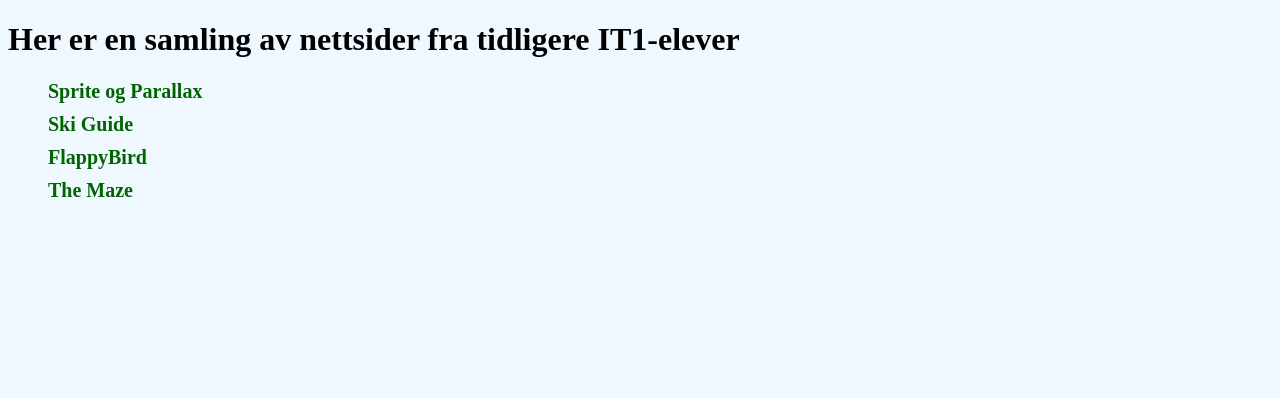
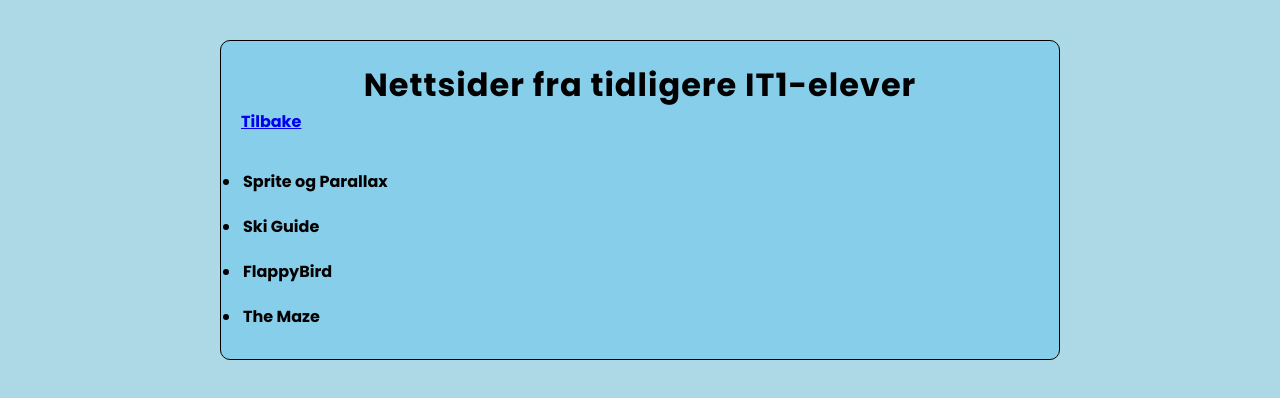
Before and after one commit to rasmusgraver/IT1Side, a plain HTML site: page eksempelsider/index.html in a window 1280 px wide. Drawn offline with Linux system fonts and the light colour scheme.

Commit message:
finere container med border
samt formattering med prettier

```diff
--- a/eksempelsider/index.html
+++ b/eksempelsider/index.html
@@ -1,32 +1,24 @@
 <!DOCTYPE html>
 <html lang="en">
     <head>
-    <meta charset="UTF-8">
-    <meta name="viewport" content="width=device-width, initial-scale=1.0">
+        <meta charset="UTF-8" />
+        <meta name="viewport" content="width=device-width, initial-scale=1.0" />
         <title>IT 1 - Rasmus Graver</title>
-    <style>
-        body {
-            background-color: aliceblue;
-        }
-        a {
-            color: darkgreen;
-            font-size: 20px;
-            font-weight: bold;
-            text-decoration: none;
-        }
-        li {
-            list-style: none;
-            margin-bottom: 10px;
-        }
-    </style>
+        <link rel="stylesheet" href="../style.css" />
     </head>
     <body>
-    <h1>Her er en samling av nettsider fra tidligere IT1-elever</h1>
+        <div class="container">
+            <h1>Nettsider fra tidligere IT1-elever</h1>
+            <p><a href="../index.html">Tilbake</a></p>
+            <br />
             <ul>
-        <li><a href="sprite_parallax/index.html">Sprite og Parallax</a></li>
+                <li>
+                    <a href="sprite_parallax/index.html">Sprite og Parallax</a>
+                </li>
                 <li><a href="ski/forside.html">Ski Guide</a></li>
                 <li><a href="FlappyBird/index.html">FlappyBird</a></li>
                 <li><a href="TheMaze/index.html">The Maze</a></li>
             </ul>
+        </div>
     </body>
 </html>
--- a/style.css
+++ b/style.css
@@ -1,19 +1,36 @@
 @import url("https://fonts.googleapis.com/css2?family=Poppins:ital,wght@0,100;0,200;0,300;0,400;0,500;0,600;0,700;0,800;0,900;1,100;1,200;1,300;1,400;1,500;1,600;1,700;1,800;1,900&display=swap");
 
+* {
+    margin: 0;
+    padding: 0;
+    box-sizing: border-box;
+}
+
 body {
-    background-color: skyblue;
+    background-color: lightblue;
     font-family: "Poppins", sans-serif;
     font-weight: 400;
     font-style: normal;
+    margin: 40px;
 }
 .container {
-    max-width: 1200px;
+    background-color: skyblue;
+    max-width: 840px;
     margin: 0 auto;
-    padding: 5px 20px;
+    padding: 20px;
+    border: 1px solid black;
+    border-radius: 10px;
 }
 .flex {
     display: flex;
     justify-content: space-evenly;
+}
+ul li {
+    padding: 10px 2px;
+}
+li a {
+    text-decoration: none;
+    color: inherit;
 }
 table {
     margin: 0 auto;
```
Also changed, not shown: index.html (+10 -14 lines), ressurser.html (+2 -0 lines). Lines whose indentation alone changed are shown as unchanged.
